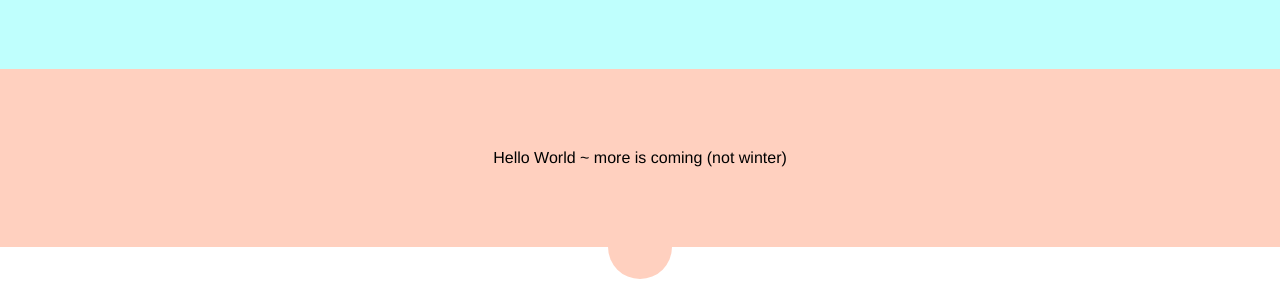
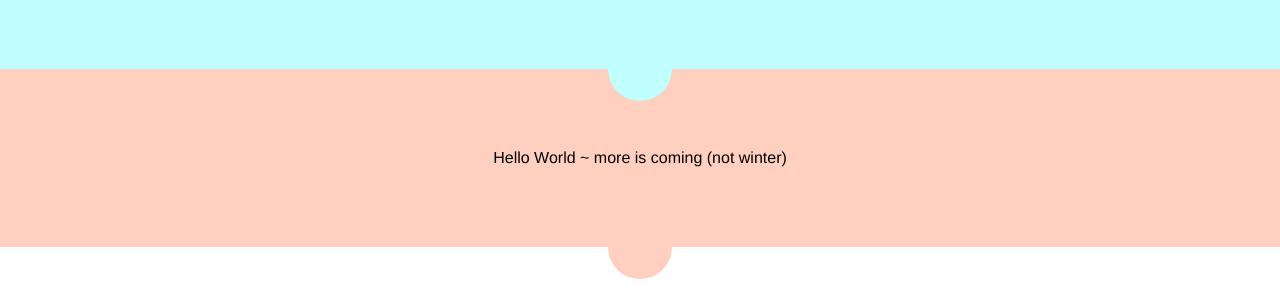
Before and after one commit to Johanbos/johanbos.ui, a Vue app in the folder ui/: page / in a window 1280 px wide. Shown: the part 263-560 px from the top of the page. Built offline with nearby package versions, Linux system fonts and the light colour scheme.

Commit message:
Update PagePart.vue

```diff
--- a/ui/src/components/PagePart.vue
+++ b/ui/src/components/PagePart.vue
@@ -29,7 +29,6 @@ export default {
   text-align: center;
   padding: 5em;
   position: relative;
-  z-index: 1;
 }
 .fidget {
   width: 4em;
```
